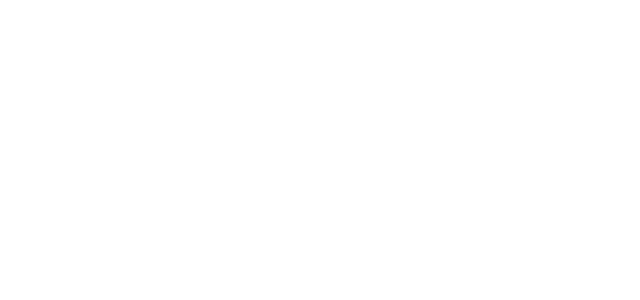
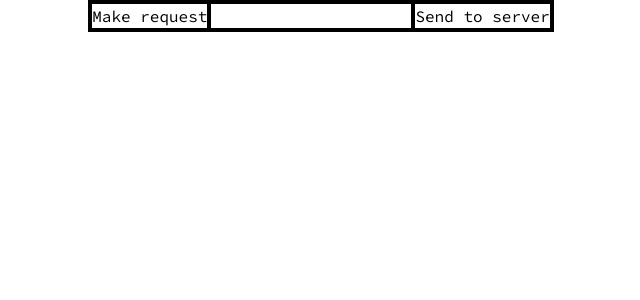
Before and after one commit to pietras333/productivity-app, a React (Create React App) app in the folder frontend/: page /test in a window 1280 px wide. Before the commit this address had no page. Shown: the top 300 px of the page, without its empty margins (319-959 px from the left). Built offline with nearby package versions, Linux system fonts and the light colour scheme.

Commit message:
Started testing node with react, made some basic post/get actions

```diff
--- a/frontend/src/App.js
+++ b/frontend/src/App.js
@@ -3,6 +3,7 @@ import { BrowserRouter, Routes, Route, Navigate } from "react-router-dom";
 import LandingPage from "./pages/LandingPage";
 import RegisterForm from "./pages/RegisterForm";
 import SignInPage from "./pages/SignInPage";
+import TEST from "./pages/TEST";
 export const App = () => {
   return (
     <BrowserRouter>
@@ -11,6 +12,7 @@ export const App = () => {
         <Route path="/landing" element={<LandingPage />} />
         <Route path="/get-started" element={<RegisterForm />} />
         <Route path="/sign-in" element={<SignInPage />} />
+        <Route path="/test" element={<TEST />} />
       </Routes>
     </BrowserRouter>
   );
--- a/frontend/src/pages/LandingPage.js
+++ b/frontend/src/pages/LandingPage.js
@@ -4,7 +4,7 @@ import ContactForm from "../components/ContactForm";
 import FooterLanding from "../components/FooterLanding";
 import Hamburger from "../assets/illustrations/hamburger.png";
 import Arrow from "../assets/illustrations/arrow.png";
-import { useEffect, useLayoutEffect, useRef, useState } from "react";
+import { useLayoutEffect, useRef, useState } from "react";
 import { Link } from "react-router-dom";
 import DarkModeHandler from "../components/DarkModeHandler";
 
@@ -14,8 +14,6 @@ const LandingPage = () => {
   let scrolled = 0;
   const contactref = useRef(null);
   const homeref = useRef(null);
-
-  const [data, setData] = useState(null);
 
   const handleScroll = (event) => {
     const id = event.target.id;
@@ -71,16 +69,6 @@ const LandingPage = () => {
     const handler = DarkModeHandler;
     setCurrentMode(handler.getMode());
   });
-
-  const handleApiRequest = async () => {
-    const res = await fetchData();
-    console.log("res ===", { res });
-  };
-  const fetchData = async () => {
-    const res = await fetch("../api");
-    const data = await res.json();
-    return data;
-  };
 
   return (
     <div
@@ -192,7 +180,6 @@ const LandingPage = () => {
                   Home
                 </li>
                 <li
-                  onClick={handleApiRequest}
                   tabIndex="0"
                   className="dark:outline-[#a76bcf] outline-white outline-offset-4 focus:rounded-lg dark:hover:text-[#a76bcf] max-lg:hidden inline max-sm:text-xs max-sm:mr-[3%]  tracking-tighter 2xl:text-xl xl:text-xl lg:text-lg md:text-lg sm:text-sm text-[rgba(255,255,255,.75)] hover:text-white hover:tracking-widest hover:cursor-pointer transition-all"
                 >
--- a/frontend/src/pages/RegisterForm.js
+++ b/frontend/src/pages/RegisterForm.js
@@ -54,8 +54,8 @@ const RegisterForm = () => {
     <div
       className={
         currentMode === "dark"
-          ? "w-full h-auto transition-mode-change dark"
-          : "w-full h-auto transition-mode-change"
+          ? "w-full h-auto transition-mode-change dark bg-[#121212]"
+          : "w-full h-auto transition-mode-change bg-[#121212]"
       }
     >
       <div className="transition-all max-sm:bg-lightregisterbgmobile max-sm:dark:bg-darkregisterbgmobile dark:bg-darkregisterbg w-screen h-screen bg-lightregisterbg bg-cover bg-no-repeat bg-left-bottom animate-fadeinbg">
--- a/frontend/src/pages/SignInPage.js
+++ b/frontend/src/pages/SignInPage.js
@@ -54,8 +54,8 @@ const SignInPage = () => {
     <div
       className={
         currentMode === "dark"
-          ? "w-full h-auto transition-mode-change dark"
-          : "w-full h-auto transition-mode-change"
+          ? "w-full h-auto transition-mode-change dark bg-[#121212]"
+          : "w-full h-auto transition-mode-change bg-[#121212]"
       }
     >
       <div className="transition-all max-sm:bg-lightsigninbgmobile max-sm:dark:bg-darksigninbgmobile dark:bg-darksigninbg w-screen h-screen bg-lightsigninbg bg-cover bg-no-repeat bg-left-bottom animate-fadeinbg">
--- /dev/null
+++ b/frontend/src/pages/TEST.js
@@ -0,0 +1,57 @@
+import { useState } from "react";
+
+const TEST = () => {
+  const [name, setName] = useState(null);
+  const [surname, setSurname] = useState(null);
+  const [message, setMessage] = useState("");
+
+  const handleRequest = async () => {
+    const data = await fetchapi();
+    setName(data.users.userone.name);
+    setSurname(data.users.userone.surname);
+  };
+  const fetchapi = async () => {
+    const res = await fetch("../api/users");
+    const data = await res.json();
+    return data;
+  };
+  const handleResponse = async () => {
+    const req = await fetch("../api", {
+      method: "POST",
+      headers: {
+        "Content-Type": "application/x-www-form-urlencoded",
+      },
+      body: message,
+    });
+    console.log("data:message ===", message);
+  };
+
+  return (
+    <div className="border-black border-2 text-black">
+      <button className="border-black border-2" onClick={handleRequest}>
+        Make request
+      </button>
+      {name != null ? (
+        <>
+          <p className="border-black border-2 text-black">Name; {name}</p>
+          <p className="border-black border-2 text-black">Surname; {surname}</p>
+        </>
+      ) : (
+        ""
+      )}
+      <input
+        value={message}
+        onChange={(e) => setMessage(e.target.value)}
+        className="border-black border-2"
+        type="text"
+        id="message"
+        name="message"
+      />
+      <button onClick={handleResponse} className="border-black border-2">
+        Send to server
+      </button>
+    </div>
+  );
+};
+
+export default TEST;
```
Also changed, not shown: 2 other files (tests, documents, lock files or other folders).
